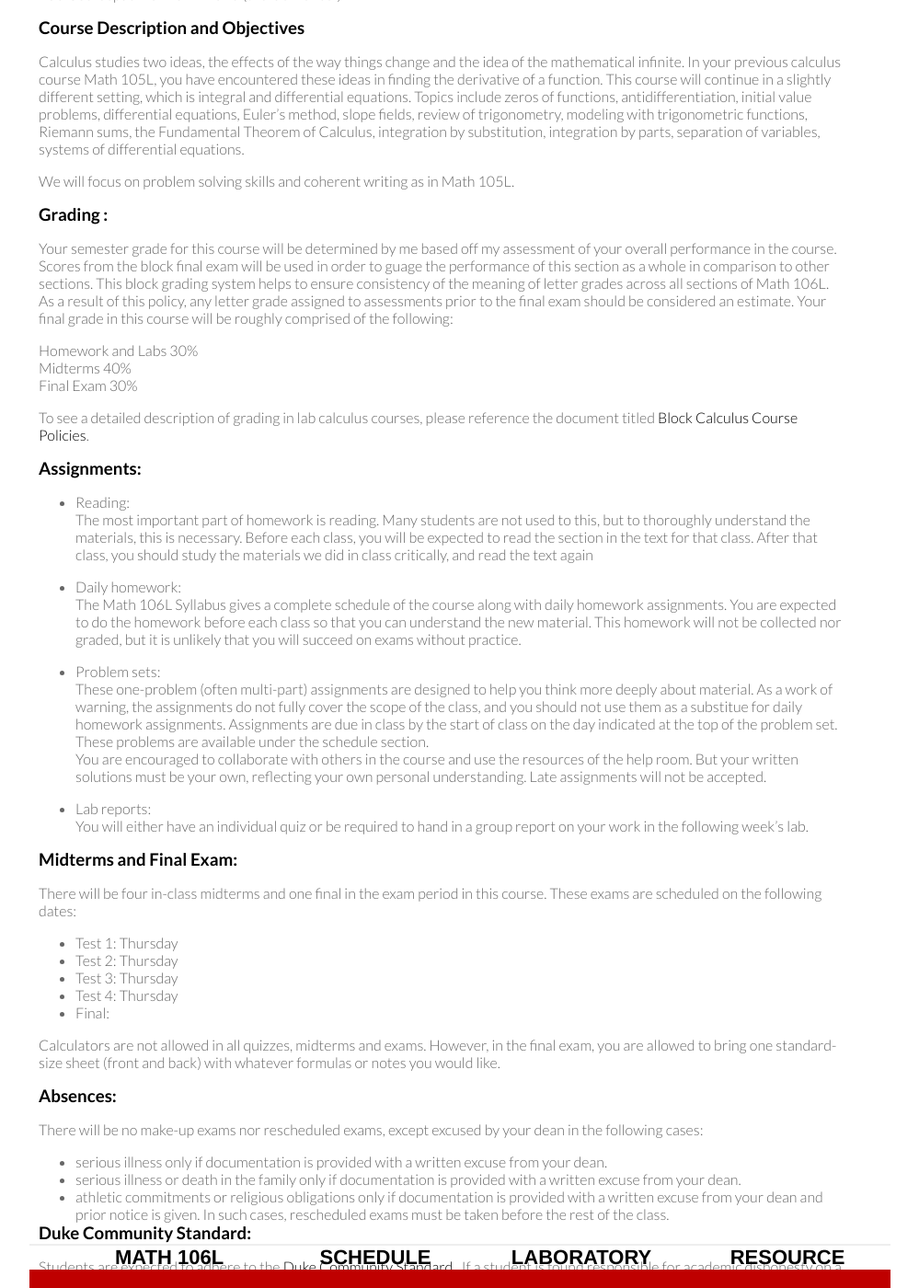
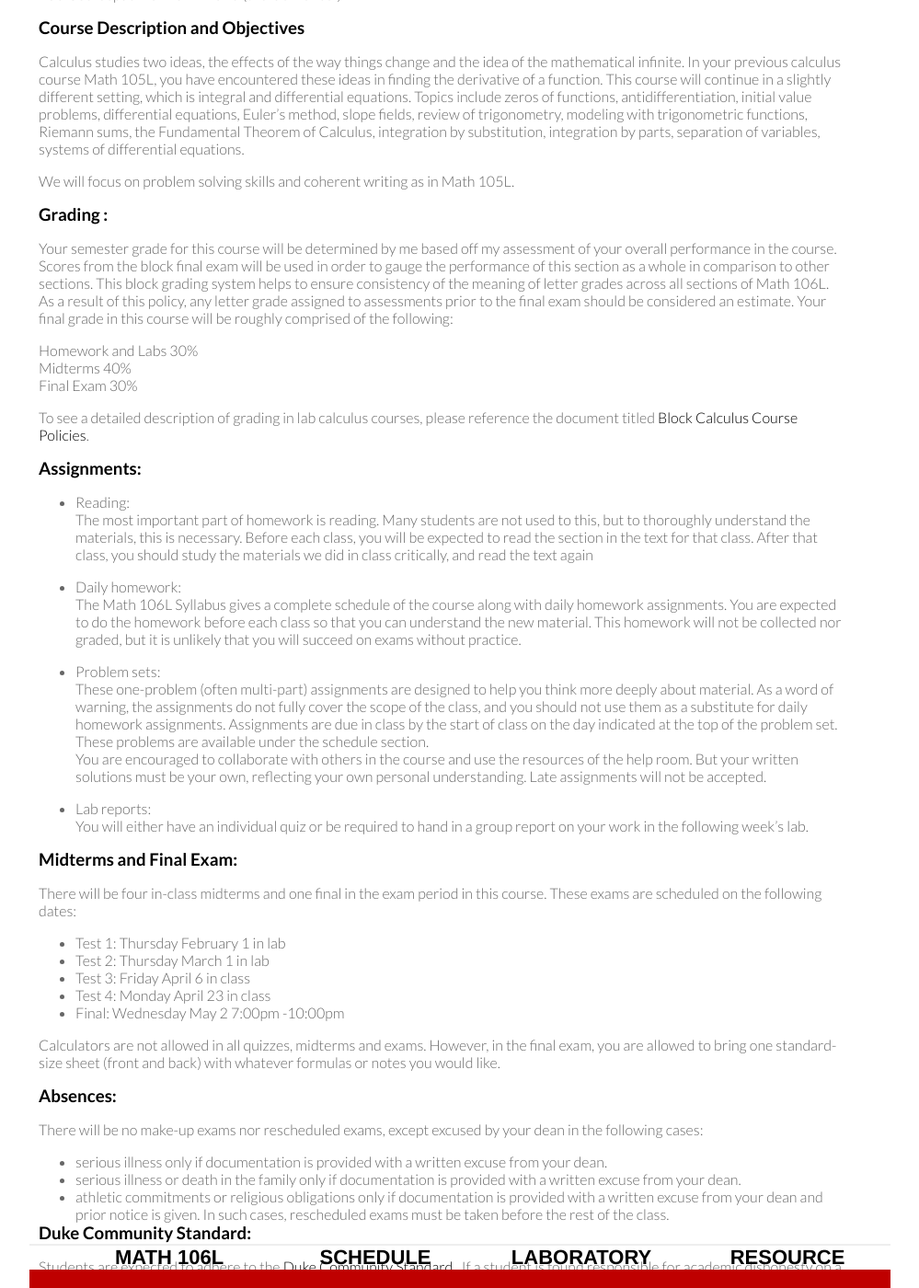
Before and after one commit to sshanshans/math106, a Jekyll site: the page built from index.md, in a window 1280 px wide and 1400 px high, scrolled down 776 px. Shown: the whole window at 92% size, without its empty margins (160-1159 px from the left). Built offline with Jekyll 4.4.1, drawn with Linux system fonts in a browser that asks for light colours; some of the changed text lies outside the part shown.

Commit message:
update syllabus

```diff
--- a/index.md
+++ b/index.md
@@ -10,7 +10,7 @@
 Lectures: MWF, 08:45am - 09:35am in Carr 114 <br />
 Labs: TH, 10:30am - 12:15pm in West Duke 108B <br />
 Instructor: [Shan Shan](https://sshanshans.github.io)  <br>
-Office hours: TBA Carr 132 <br>
+Office hours: TH, 5:00pm - 7:00pm in Carr 132 <br>
 Calculus (6th ed), by Hughes-Hallett, et al. <br>
 106 Coursepack for 2017-2018 (the lab manual)
 
@@ -21,7 +21,7 @@
 We will focus on problem solving skills and coherent writing as in Math 105L.
 
 ### Grading :
-Your semester grade for this course will be determined by me based off my assessment of your overall performance in the course. Scores from the block final exam will be used in order to guage the performance of this section as a whole in comparison to other sections. This block grading system helps to ensure consistency of the meaning of letter grades across all sections of Math 106L. As a result of this policy, any letter grade assigned to assessments prior to the final exam should be considered an estimate. Your final grade in this course will be roughly comprised of the following: <br>
+Your semester grade for this course will be determined by me based off my assessment of your overall performance in the course. Scores from the block final exam will be used in order to gauge the performance of this section as a whole in comparison to other sections. This block grading system helps to ensure consistency of the meaning of letter grades across all sections of Math 106L. As a result of this policy, any letter grade assigned to assessments prior to the final exam should be considered an estimate. Your final grade in this course will be roughly comprised of the following: <br>
 
 Homework and Labs 30% <br>
 Midterms 40% <br>
@@ -37,7 +37,7 @@
 The Math 106L Syllabus gives a complete schedule of the course along with daily homework assignments. You are expected to do the homework before each class so that you can understand the new material. This homework will not be collected nor graded, but it is unlikely that you will succeed on exams without practice.
 
 * Problem sets:  <br>
-These one-problem (often multi-part) assignments are designed to help you think more deeply about material. As a work of warning, the assignments do not fully cover the scope of the class, and you should not use them as a substitue for daily homework assignments. Assignments are due in class by the start of class on the day indicated at the top of the problem set. These problems are available under the schedule section. <br>
+These one-problem (often multi-part) assignments are designed to help you think more deeply about material. As a word of warning, the assignments do not fully cover the scope of the class, and you should not use them as a substitute for daily homework assignments. Assignments are due in class by the start of class on the day indicated at the top of the problem set. These problems are available under the schedule section. <br>
 You are encouraged to collaborate with others in the course and use the resources of the help room. But your written solutions must be your own, reflecting your own personal understanding. Late assignments will not be accepted.
 
 * Lab reports: <br>
@@ -46,11 +46,11 @@
 ### Midterms and Final Exam:
 There will be four in-class midterms and one final in the exam period in this course.  These exams are scheduled on the following dates:
 
-*  Test 1: Thursday <br>
-*  Test 2: Thursday <br>
-*  Test 3: Thursday <br>
-*  Test 4: Thursday <br>
-*  Final:  <br>
+*  Test 1: Thursday February 1 in lab <br>
+*  Test 2: Thursday March 1 in lab <br>
+*  Test 3: Friday April 6 in class <br>
+*  Test 4: Monday April 23 in class <br>
+*  Final: Wednesday May 2 7:00pm -10:00pm <br>
 
 Calculators are not allowed in all quizzes, midterms and exams. However, in the final exam, you are allowed to bring one standard-size sheet (front and back) with whatever formulas or notes you would like.
 
```
Also changed, not shown: schedule/schedule.md (+1 -0 lines), 4 other files.
